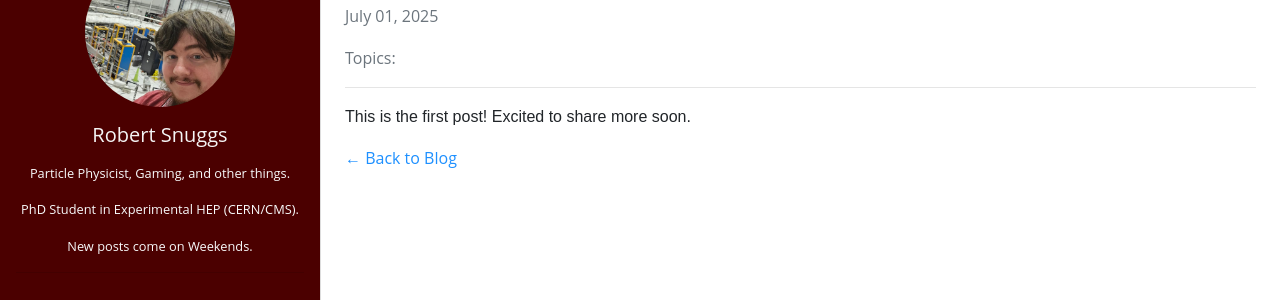
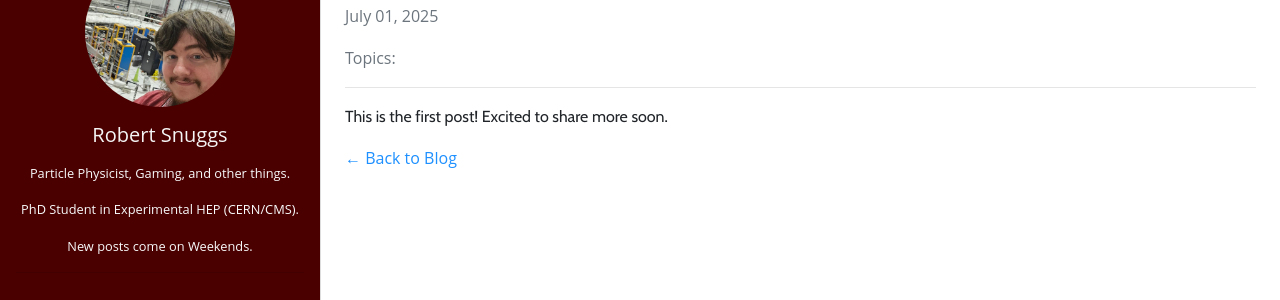
Before and after one commit to madscientoast/madscientoast.github.io, a Jekyll site: the page built from _posts/2025-07-01-welcome.md, in a window 1280 px wide. Shown: the part 375-675 px from the top of the page. Built offline with Jekyll 4.4.1, drawn with Linux system fonts in a browser that asks for light colours; nearby versions of some CDN libraries; comment, search, counter and statistics services are not loaded.

Commit message:
Update default.html

```diff
--- a/_layouts/default.html
+++ b/_layouts/default.html
@@ -7,6 +7,7 @@
   <link rel="stylesheet" href="https://stackpath.bootstrapcdn.com/bootstrap/4.1.1/css/bootstrap.min.css">
   <script src="https://use.fontawesome.com/4dfd1d7bab.js"></script>
   <link href="https://fonts.googleapis.com/css2?family=Alfa+Slab+One&display=swap" rel="stylesheet">
+  <link href="https://fonts.googleapis.com/css2?family=Cabin&display=swap" rel="stylesheet">
   <link href="/assets/css/style.css" rel="stylesheet">
 </head>
 <body>
```
